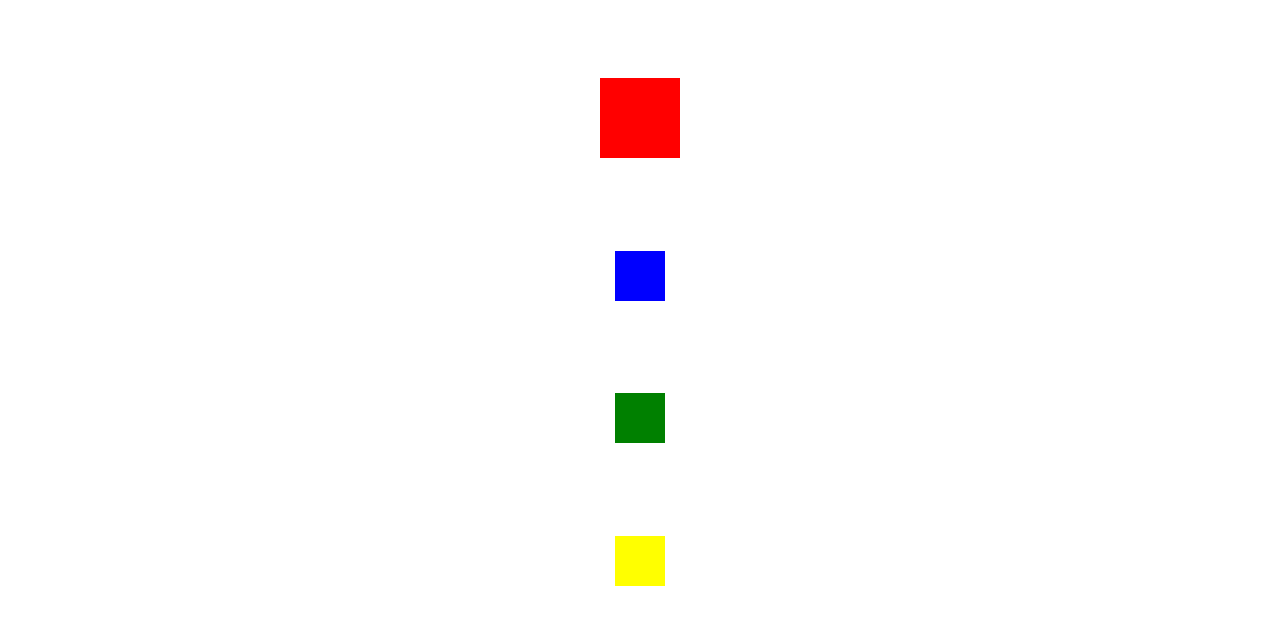
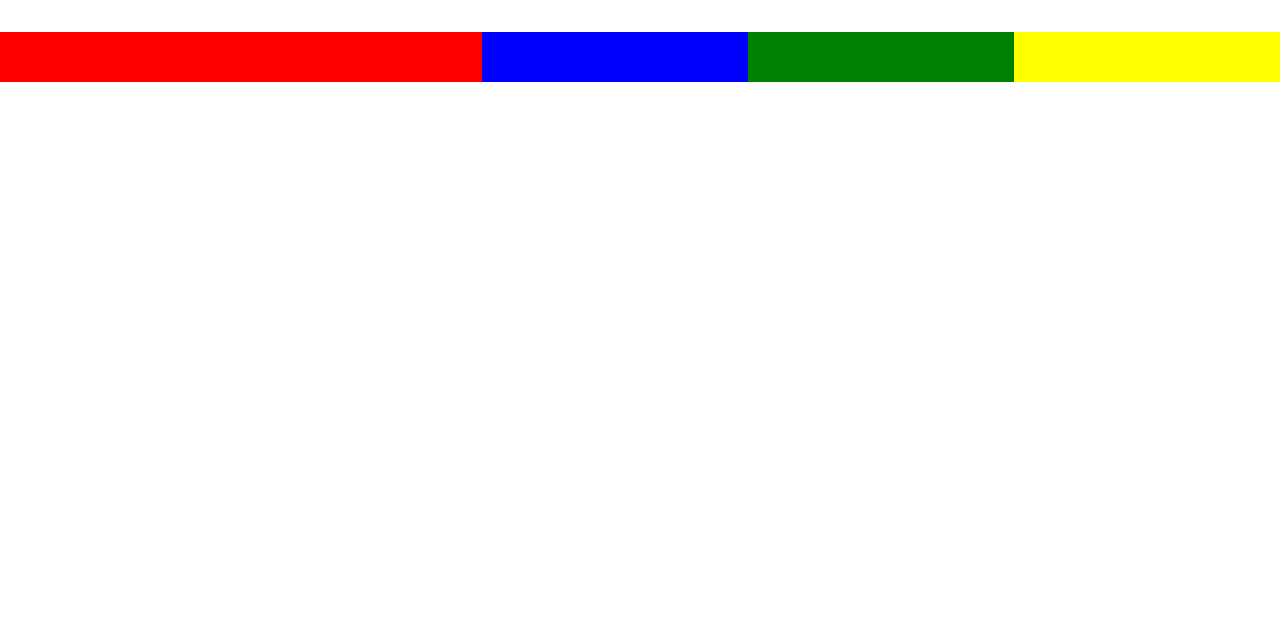
Before and after one commit to CamejoFrancisco/Flexbox_practice, a plain HTML site: page index.html in a window 1280 px wide. Drawn offline with Linux system fonts and the light colour scheme.

Commit message:
Aplicando flex-grow

```diff
--- a/css/maisFlex.css
+++ b/css/maisFlex.css
@@ -1,7 +1,7 @@
 .flexContainer:last-child { margin-top: 2em; }
 body { margin: 0; padding: 0; }
 div { height: 50px; width: 50px; }
-div:nth-child(1) { background-color: red; width: 80px; height: 80px;}
+div:nth-child(1) { background-color: red; width: 50px; height: 50px;}
 div:nth-child(2) { background-color: blue; }
 div:nth-child(3) { background-color: green; }
 div:nth-child(4) { background-color: yellow; }
@@ -12,11 +12,18 @@ div:nth-child(8) { background-color: silver; }
 
 .flexContainer {
     display: flex;
-    height: 600px;
+
+    /*height: 600px;
     justify-content: space-around;
 
     align-items: center;
-    flex-direction: column;
+    flex-direction: column;*/
+}
 
+.flexItem {
+    flex-grow: 1;
+}
 
+.primeiro {
+    flex-grow: 2;
 }
--- a/index.html
+++ b/index.html
@@ -10,7 +10,7 @@
 <body>
     <main class="flexContainer">
 
-        <div class="flexItem primeiraRow"></div>
+        <div class="flexItem primeiraRow primeiro"></div>
         <div class="flexItem primeiraRow"></div>
         <div class="flexItem primeiraRow"></div>
         <div class="flexItem primeiraRow"></div>
```
